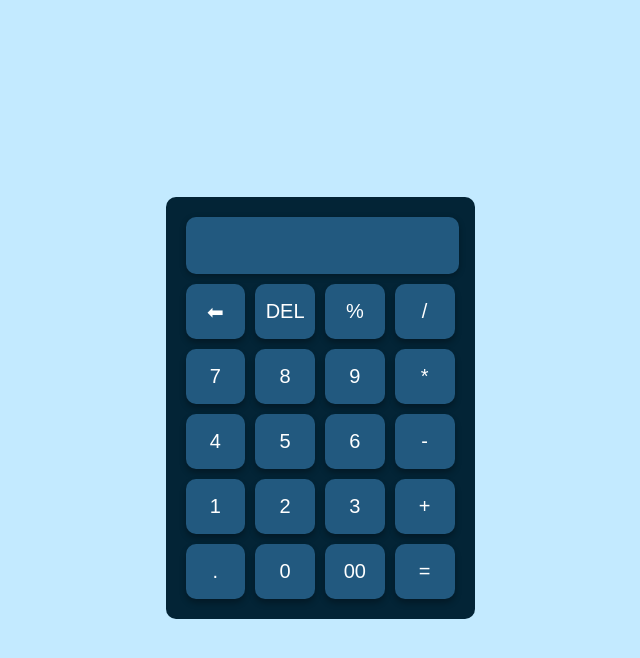
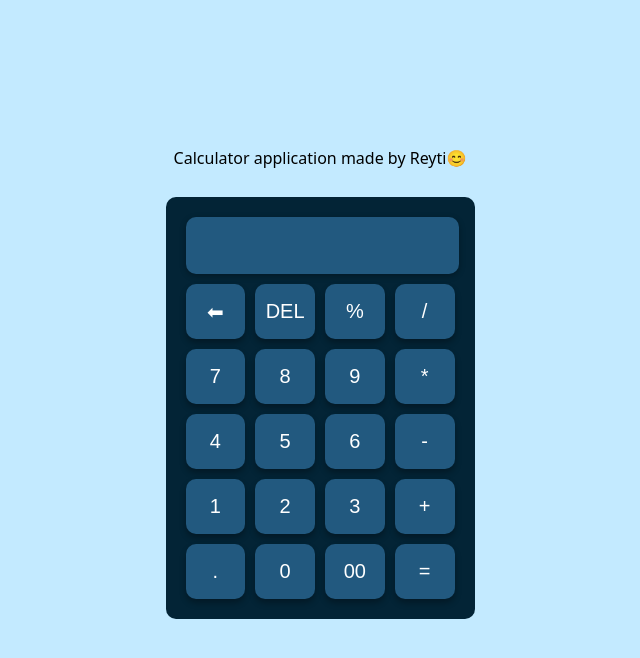
Before and after one commit to Reyti/calculator-app, a plain HTML site: page index.html in a window 1280 px wide. Shown: the whole page, without its empty margins (320-960 px from the left). Drawn offline with Linux system fonts and the light colour scheme.

Commit message:
Small changes

```diff
--- a/index.html
+++ b/index.html
@@ -9,6 +9,7 @@
   </head>
   <body>
     <div class="container">
+      <header>Calculator application made by Reyti😊</header>
       <div class="calculator">
         <input type="text" id="result" readonly />
         <div class="buttons">
@@ -30,7 +31,6 @@
           <button onclick="appendOperator('+')">+</button>
           <button onclick="appendOperator('.')">.</button>
           <button onclick="appendNumber(0)">0</button>
-          <!-- <button onclick="appendOperator('/')">/</button> -->
           <button onclick="appendNumber(00)">00</button>
           <button onclick="calculate()">=</button>
         </div>
--- a/style.css
+++ b/style.css
@@ -50,3 +50,11 @@ body {
   box-shadow: 0 6px 10px rgba(0, 0, 0, 0.5);
   transform: translateZ(0) translateY(-2px);
 }
+
+header {
+  position: absolute;
+  margin-bottom: 500px;
+  font-family: system-ui, -apple-system, BlinkMacSystemFont, "Segoe UI", Roboto,
+    Oxygen, Ubuntu, Cantarell, "Open Sans", "Helvetica Neue", sans-serif;
+  color: rgb(0, 0, 0);
+}
```
